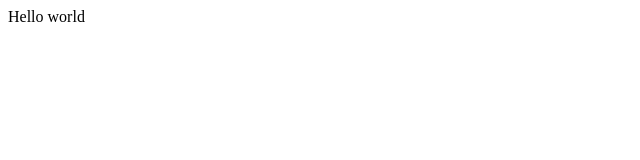
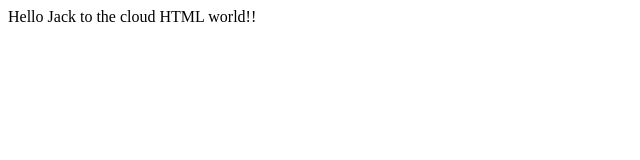
Before and after one commit to JackP005/Jacks-webpage-template, a plain HTML site: page index.html in a window 1280 px wide. Shown: the whole page, without its empty margins (0-640 px from the left). Drawn offline with Linux system fonts and the light colour scheme.

Commit message:
Modified the Body tag content to : Hello Jack to the cloud HTML world!!

```diff
--- a/index.html
+++ b/index.html
@@ -9,7 +9,7 @@
 </head>
 
 <body>
-  Hello world
+  Hello Jack to the cloud HTML world!!
   <script src="script.js"></script>
 
   <!--
```
